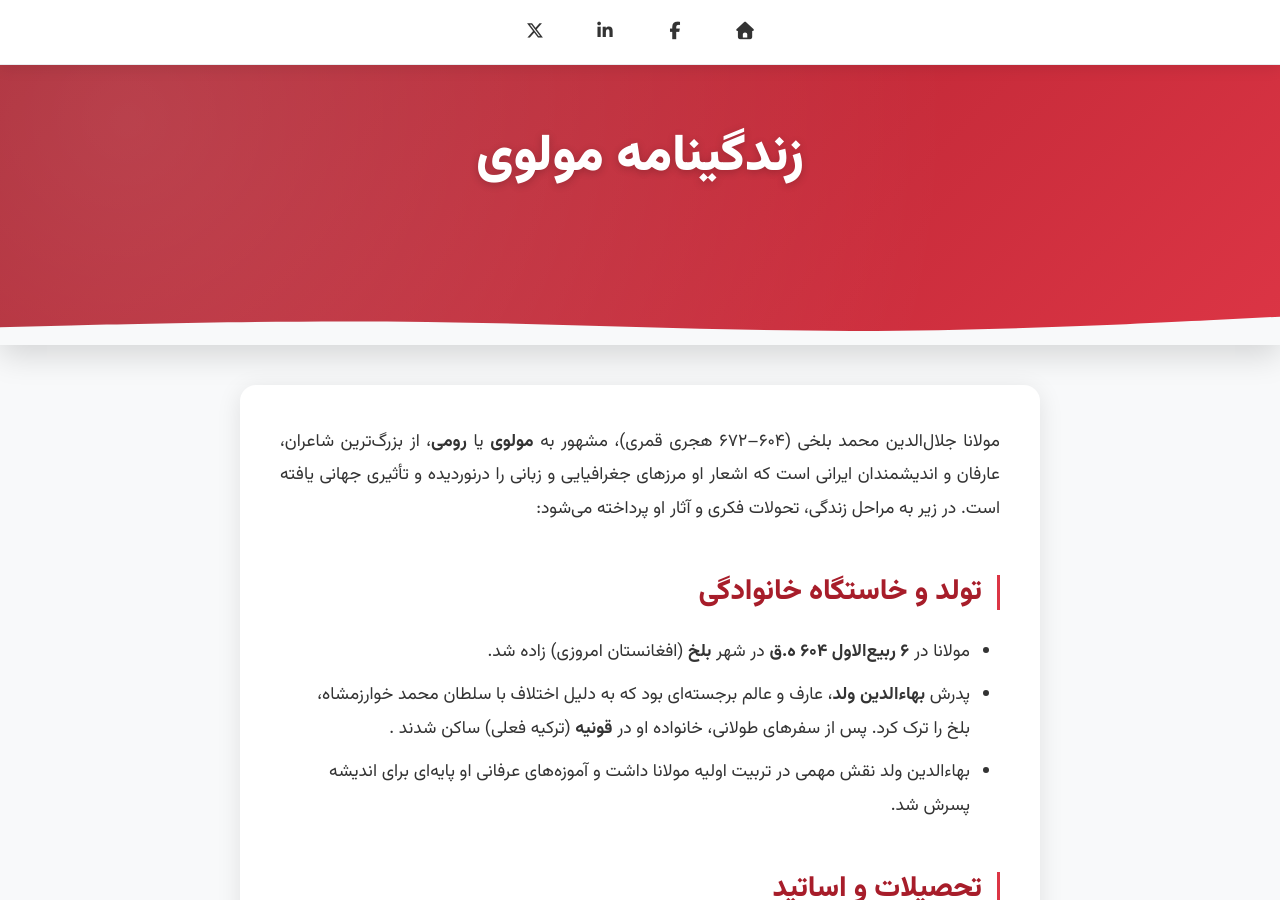
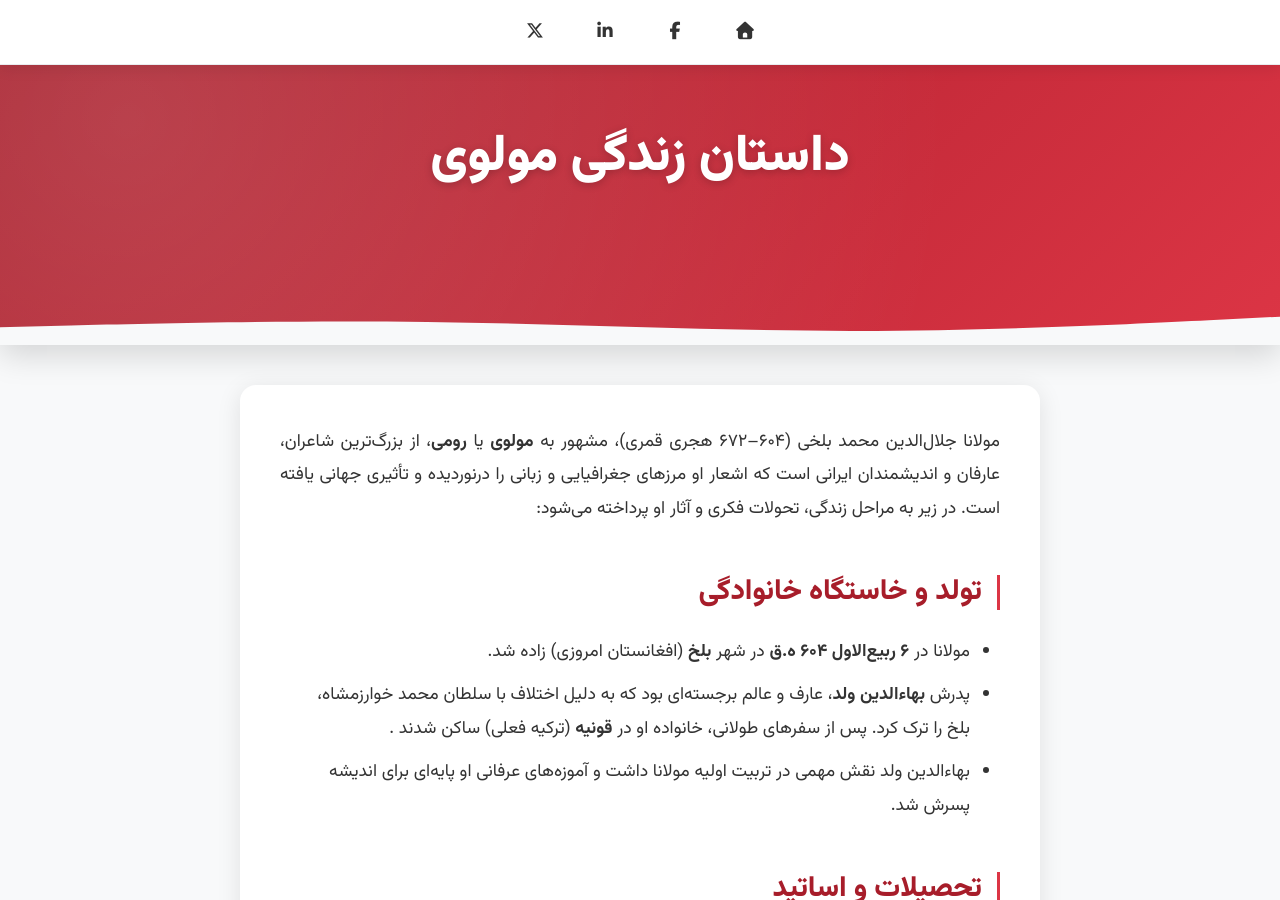
Before and after one commit to darkblog/darkblog.github.io, a Jekyll site: the page built from _posts/2025-7-5-60.md, in a window 1280 px wide and 900 px high. Built offline with Jekyll 4.4.1, drawn with Linux system fonts in a browser that asks for light colours; nearby versions of some CDN libraries.

Commit message:
Update 2025-7-5-60.md

```diff
--- a/_posts/2025-7-5-60.md
+++ b/_posts/2025-7-5-60.md
@@ -1,6 +1,6 @@
 ---
 layout: post
-title: زندگینامه مولوی
+title: داستان زندگی مولوی
 ---
 
 مولانا جلال‌الدین محمد بلخی (۶۰۴–۶۷۲ هجری قمری)، مشهور به **مولوی** یا **رومی**، از بزرگ‌ترین شاعران، عارفان و اندیشمندان ایرانی است که اشعار او مرزهای جغرافیایی و زبانی را درنوردیده و تأثیری جهانی یافته است. در زیر به مراحل زندگی، تحولات فکری و آثار او پرداخته می‌شود:
```
